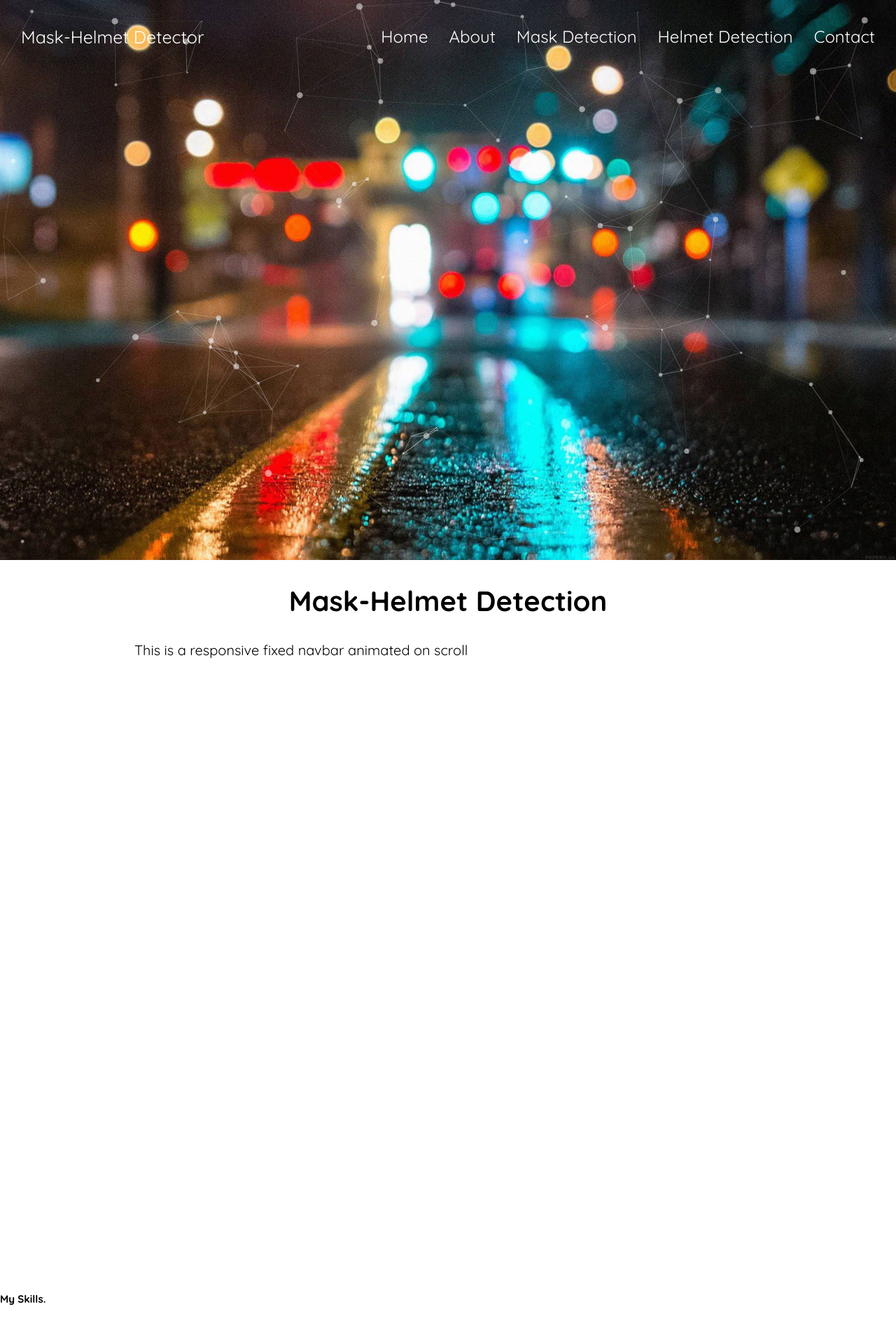
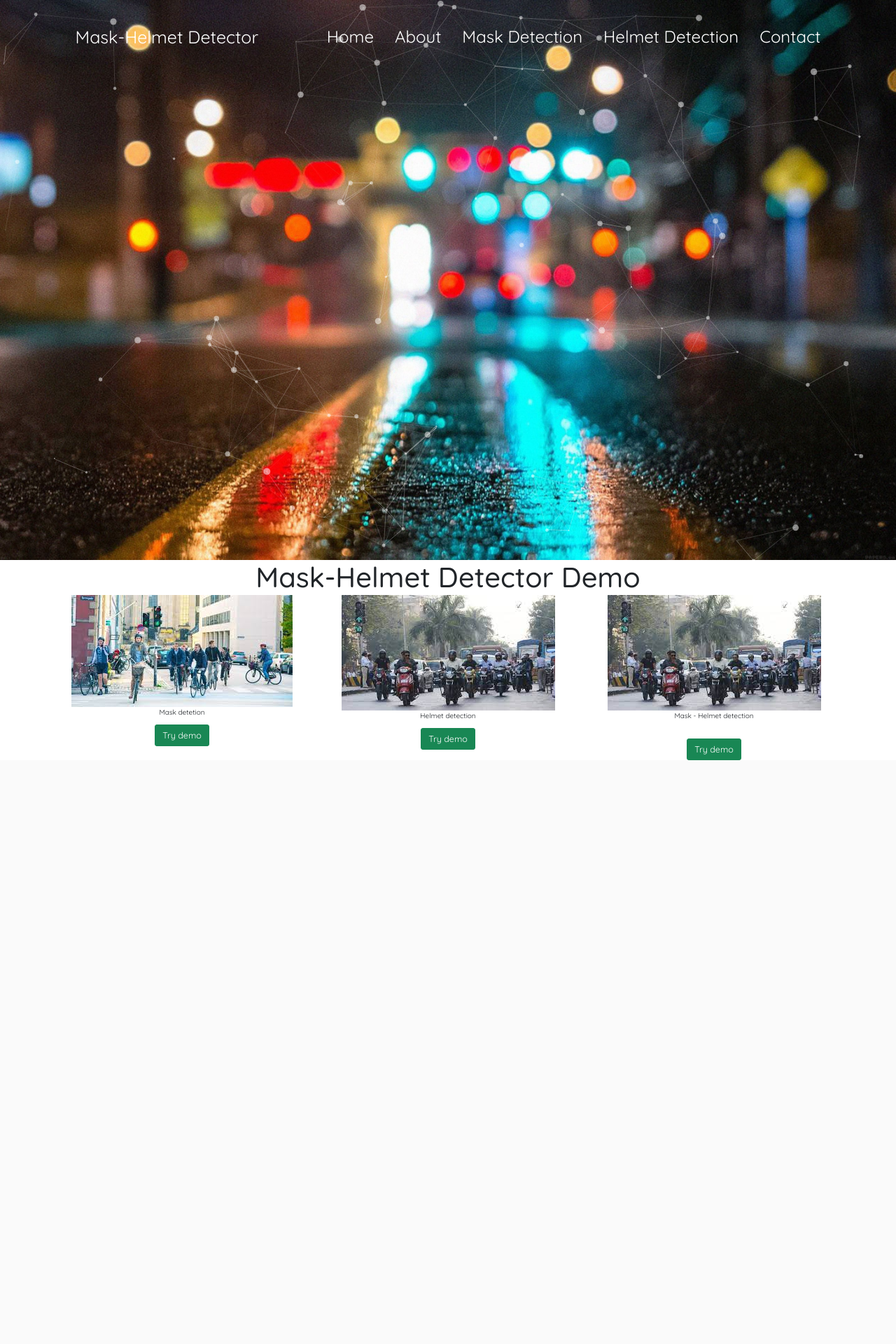
Before and after one commit to manthanghasadiya/mask_helmet_detector, a Django app: page / in a window 1280 px wide; the page is wider, and only the part inside the window is pictured. Shown: the top 1920 px of that part at 70% size. After the commit the page ends 1086 px from the top of that part, so only its background shows below. Run offline with Django 3.2, Linux system fonts and the light colour scheme; parts of the project's set-up code (start-up, migrations or seed data) failed here and were passed over; some libraries are stand-ins or nearby versions.

Commit message:
Co-authored-by: shubham <shubhamvora05@users.noreply.github.com> Co-authored-by: MohitPanchasara <MohitPanchasara@users.noreply.github.com>

```diff
--- a/maskDetector/templates/home.html
+++ b/maskDetector/templates/home.html
@@ -3,9 +3,11 @@
 
 <head>
     <title>Home</title>
-
+    <link href="https://cdn.jsdelivr.net/npm/bootstrap@5.1.3/dist/css/bootstrap.min.css" rel="stylesheet"
+        integrity="sha384-1BmE4kWBq78iYhFldvKuhfTAU6auU8tT94WrHftjDbrCEXSU1oBoqyl2QvZ6jIW3" crossorigin="anonymous">
     <style>
         @import url('https://fonts.googleapis.com/css?family=Quicksand:400,500,700');
+
         html,
         body {
             margin: 0;
@@ -398,41 +465,56 @@
                     </ul>
                 </div>
                 <span class="navTrigger">
-                <i></i>
-                <i></i>
-                <i></i>
-            </span>
+                    <i></i>
+                    <i></i>
+                    <i></i>
+                </span>
             </div>
         </nav>
 
         <section class="home">
         </section>
-    </div>
-    <div style="height: 1000px">
-        <!-- just to make scrolling effect possible -->
-        <h2 class="myH2">Mask-Helmet Detection</h2>
-        <p class="myP">This is a responsive fixed navbar animated on scroll</p>
+        <!--IMage ends here-->
+
+
 
     </div>
-    <div class="skills">
-        <h2>My Skills.</h2>
-        <div class="skill-row">
-            <img class="code" src="static\manthan.jpg" alt="java">
+    <div style="height: 50px">
+        <!-- just to make scrolling effect possible -->
+        <h2 class="myH2">Mask-Helmet Detector Demo</h2>
+    </div>
+    <div class="container">
+        <div class="row">
+            <div class="col-sm" style="text-align: center;">
+                <img src="../../static/mask.jpeg" alt="Mask demo"><br>
+                <p>Mask detetion</p>
+                <button type="button" class="btn btn-success btn-lg">Try demo</button>
+            </div>
+            <div class="col-sm" style="text-align: center;">
+                <img src="../../static/helmet.jpeg" alt="Helmet demo"><br>
+                <p>Helmet detection</p>
 
-            <h3>Competetive Coding</h3>
-            <p class="code-skill">I started Competetive coding in my First year's summer vacations. Since then it became a part of my life.</p>
+                <button type="button" class="btn btn-success btn-lg" style="">Try demo</button>
+            </div>
+            <div class="col-sm" style="text-align: center;">
+                <img src="../../static/helmet.jpeg" alt="mask helmet demo">
+                <p>Mask - Helmet detection</p>
+                <br>
+                <button type="button" class="btn btn-success btn-lg">Try demo</button>
+            </div>
+        </div>
 
-        </div>
-        <div class="skill-row">
-            <img class="hack" style="height: 30px; width: 30px;" src="static\mohit.png">
-
-            <h3>Ethical Hacking</h3>
-            <p>I was interested in hacking from very beginning. Over time, I gained a wealth experience in Ethical Hacking.</p>
-
-        </div>
     </div>
 
+
+
+
+
+
     <!-- Jquery needed -->
+    <script src="https://cdn.jsdelivr.net/npm/bootstrap@5.1.3/dist/js/bootstrap.bundle.min.js"
+        integrity="sha384-ka7Sk0Gln4gmtz2MlQnikT1wXgYsOg+OMhuP+IlRH9sENBO0LRn5q+8nbTov4+1p"
+        crossorigin="anonymous"></script>
     <script src="https://ajax.googleapis.com/ajax/libs/jquery/3.1.1/jquery.min.js"></script>
     <script src="js/scripts.js"></script>
 
--- a/maskDetector/views.py
+++ b/maskDetector/views.py
@@ -18,10 +18,6 @@
 os.add_dll_directory(
     "C:/Program Files/NVIDIA GPU Computing Toolkit/CUDA/v11.5/bin")
 
-# from detect_mask_video import *
-
-
-# Create your views here.
 
 
 def home(request):
@@ -38,7 +34,6 @@
 
 
 def helmet():
-
     vid = cv2.VideoCapture(0, cv2.CAP_DSHOW)
     # creating dnn network for face detection
     network = cv2.dnn.readNetFromCaffe(
@@ -105,7 +100,8 @@
 def mask():
     print("[INFO] loading face detector model...")
     # subprocess.call(['cmd', '/c', 'dir'])
-    subprocess.call([r'C:\Users\Admin\Desktop\mask_helmet_detector\maskDetector\run.bat'])
+    subprocess.call(
+        [r'Y:\Code\mask_helmet_detector\maskDetector\run.bat'])
     return HttpResponse("mask detector")
 
 
@@ -116,7 +112,8 @@
 def maskHelmet():
     print("[INFO] loading face detector model...")
     # subprocess.call(['cmd', '/c', 'dir'])
-    subprocess.call([r'C:\Users\Admin\Desktop\mask_helmet_detector\maskDetector\Mask_Helmet_det.bat'])
+    subprocess.call(
+        [r'Y:\Code\mask_helmet_detector\maskDetector\Mask_Helmet_det.bat'])
     return HttpResponse("mask detector")
 
 def mask_helmet_det(request):
```
Also changed, not shown: other parts of maskDetector/templates/home.html (+67 -2 lines), Train_models/mask/detect_mask_image.py (+0 -23 lines), Train_models/sript.py (+14 -13 lines), static/helmet.jpeg (added), static/mask.jpeg (added), 2 other files.
